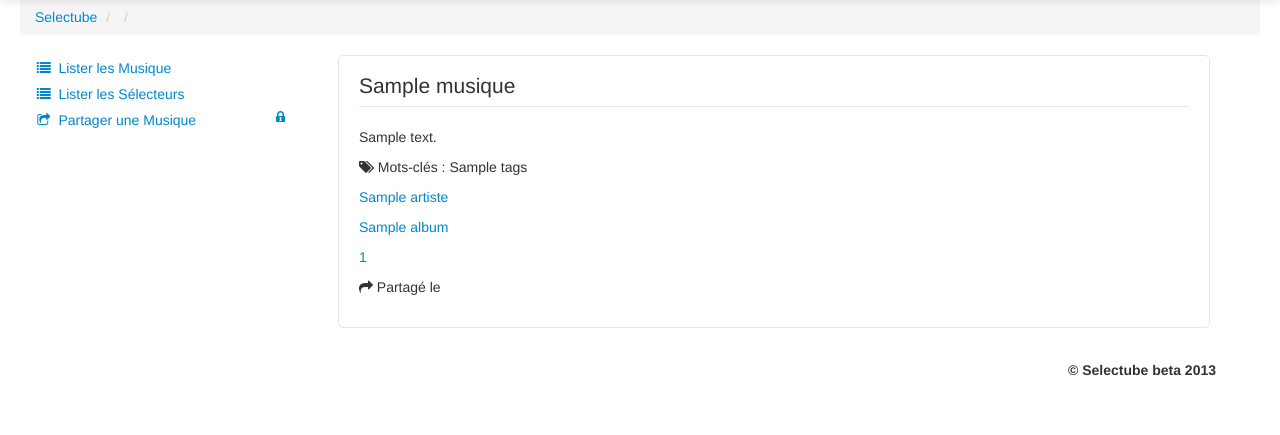
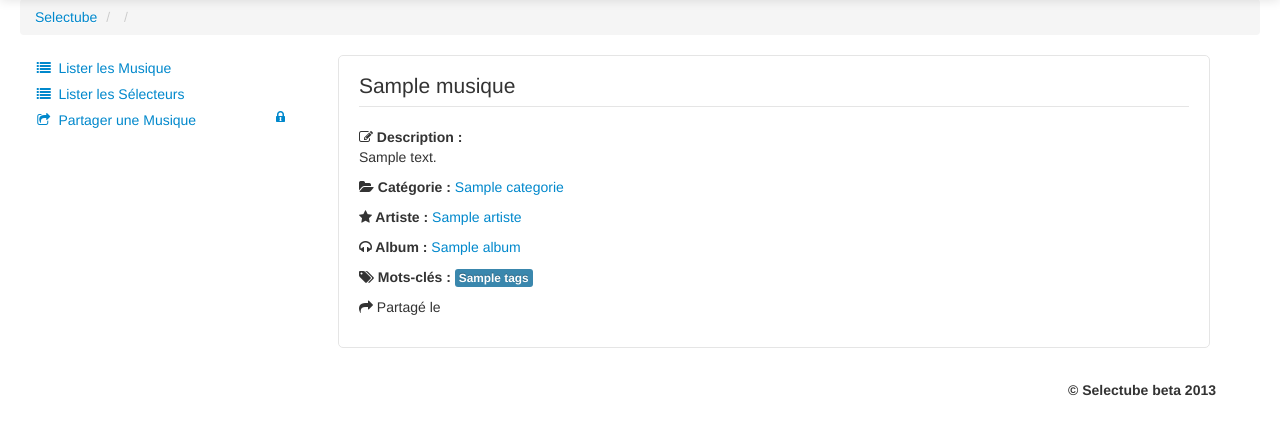
Before and after one commit to Prograr/selectube, a CakePHP app: the page made by app/View/Musiques/voir.ctp in a window 1280 px wide. Shown: the part 41-476 px from the top of the page. Run offline with PHP 8.4 and a stand-in for CakePHP, Linux system fonts and the light colour scheme; the template is opened without the code that fills it: most values are stand-ins (such as "Sample title", 1, 10 or a date in 2020); form fields are guessed from the names that the template uses; data that the repository does not hold is empty; some libraries are stand-ins or nearby versions.

Commit message:
amélioration présentation voir musique (+album,artiste,catégorie)

```diff
--- a/app/View/Musiques/voir.ctp
+++ b/app/View/Musiques/voir.ctp
@@ -13,22 +13,40 @@
 //    echo $this->Facebook->share();
     ?>
     </div>
-    <div id="playerYoutubeDescription"><?php echo $musique['Musique']['description']; ?></div>
+    <div id="playerYoutubeDescription">
+        <strong><i class="icon-edit"></i> Description : </strong>
+        <p><?php echo $musique['Musique']['description']; ?></p>
+    </div>
     <!--<div id="playerYoutubeUrl"><i class="icon-link"></i> Lien direct : <?php echo $this->Html->link($musique['Musique']['url'], $musique['Musique']['url']); ?></div>-->
 
-    <div id="playerYoutubeTags"><i class="icon-tags"></i> Mots-clés : <?php echo h($musique['Musique']['tags']); ?></div>
+    <div id="playerYoutubeCategorie">
+        <strong><i class="icon-folder-open"></i> Catégorie : </strong>
+                <?php echo $this->Html->link($musique['Categorie']['titre'], array('controller' => 'categories', 'action' => 'view', $musique['Categorie']['id']), array('class' => '')); ?>
+    </div>
 
     <div id="playerYoutubeArtiste">
+        <strong><i class="icon-star"></i> Artiste : </strong>
         <?php echo $this->Html->link($musique['Artiste']['nom'], array('controller' => 'artistes', 'action' => 'view', $musique['Artiste']['id']), array('class' => '')); ?>
     </div>
 
     <div id="playerYoutubeAlbum">
+        <strong><i class="icon-headphones"></i> Album : </strong>
         <?php echo $this->Html->link($musique['Album']['titre'], array('controller' => 'albums', 'action' => 'view', $musique['Album']['id']), array('class' => '')); ?>
     </div>
 
-    <div id="playerYoutubeCategorie">
-                <?php echo $this->Html->link($musique['Categorie']['id'], array('controller' => 'categories', 'action' => 'view', $musique['Categorie']['id']), array('class' => '')); ?>
+    <div id="playerYoutubeTags">
+        <strong><i class="icon-tags"></i> Mots-clés : </strong>
+        <?php
+            if ($musique['Musique']['tags'] != ''){
+                $tags="";
+                foreach (explode(",", $musique['Musique']['tags']) as $tag) {
+                    $tags .= '<span class="label label-info">'.trim($tag).'</span> ';
+                }
+            }
+            echo $tags;
+        ?>
     </div>
+
     <div id="playerYoutubeDate">
                 <?php
                 echo "<i class=\"icon-share-alt\"></i> Partagé le ".h($this->Html2->print_date($musique['Musique']['created']));
```
